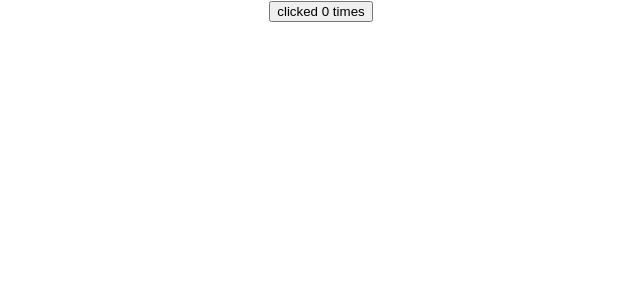
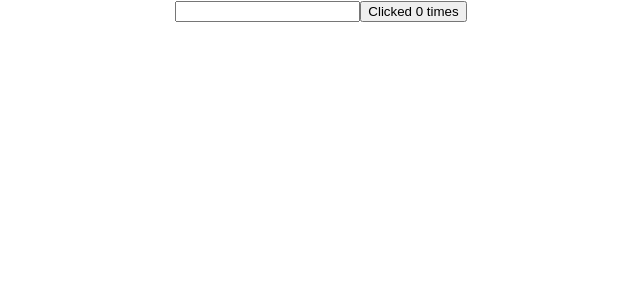
Before and after one commit to rameshbanakar/react_youtube_course_2, a React (Create React App) app: page / in a window 1280 px wide. Shown: the top 300 px of the page, without its empty margins (319-959 px from the left). Built offline with nearby package versions, Linux system fonts and the light colour scheme.

Commit message:
conditional rendering of useEffect

```diff
--- a/src/App.js
+++ b/src/App.js
@@ -1,5 +1,7 @@
 
 import './App.css';
+import UseEffect from './Hooks/UseEffect';
+import UseEffect_2 from './Hooks/UseEffect_2';
 import UseState from './Hooks/UseState';
 import ErrorBoundry from './component/ErrorBoundry';
 import ErrorBoundryTest from './component/ErrorBoundryTest';
@@ -18,7 +20,8 @@ function App() {
       </ErrorBoundry> */}
       {/* <HighComp_1/>
       <HighComp_2/> */}
-      <UseState/>
+      {/* <UseState/> */}
+      <UseEffect_2/>
     </div>
   );
 }
--- /dev/null
+++ b/src/Hooks/UseEffect.js
@@ -0,0 +1,14 @@
+import React, { useEffect, useState } from 'react'
+
+export default function UseEffect() {
+    const [count,setCount]=useState(0)
+    useEffect(()=>{
+        console.log("useEffect rendered")
+    })
+
+  return (
+    <div>
+        <button onClick={()=>setCount(count+1)}>Clicked {count} times</button>
+    </div>
+  )
+}
--- /dev/null
+++ b/src/Hooks/UseEffect_2.js
@@ -0,0 +1,16 @@
+import React, { useEffect, useState } from "react";
+
+export default function UseEffect_2() {
+  const [count, setCount] = useState(0);
+  const [name,setName]=useState('')
+  useEffect(() => {
+    console.log("useEffect rendered");
+  },[count]);
+
+  return (
+    <div>
+    <input type="text" onChange={(e)=>setName(e.target.value)} />
+      <button onClick={() => setCount(count + 1)}>Clicked {count} times</button>
+    </div>
+  );
+}
```
